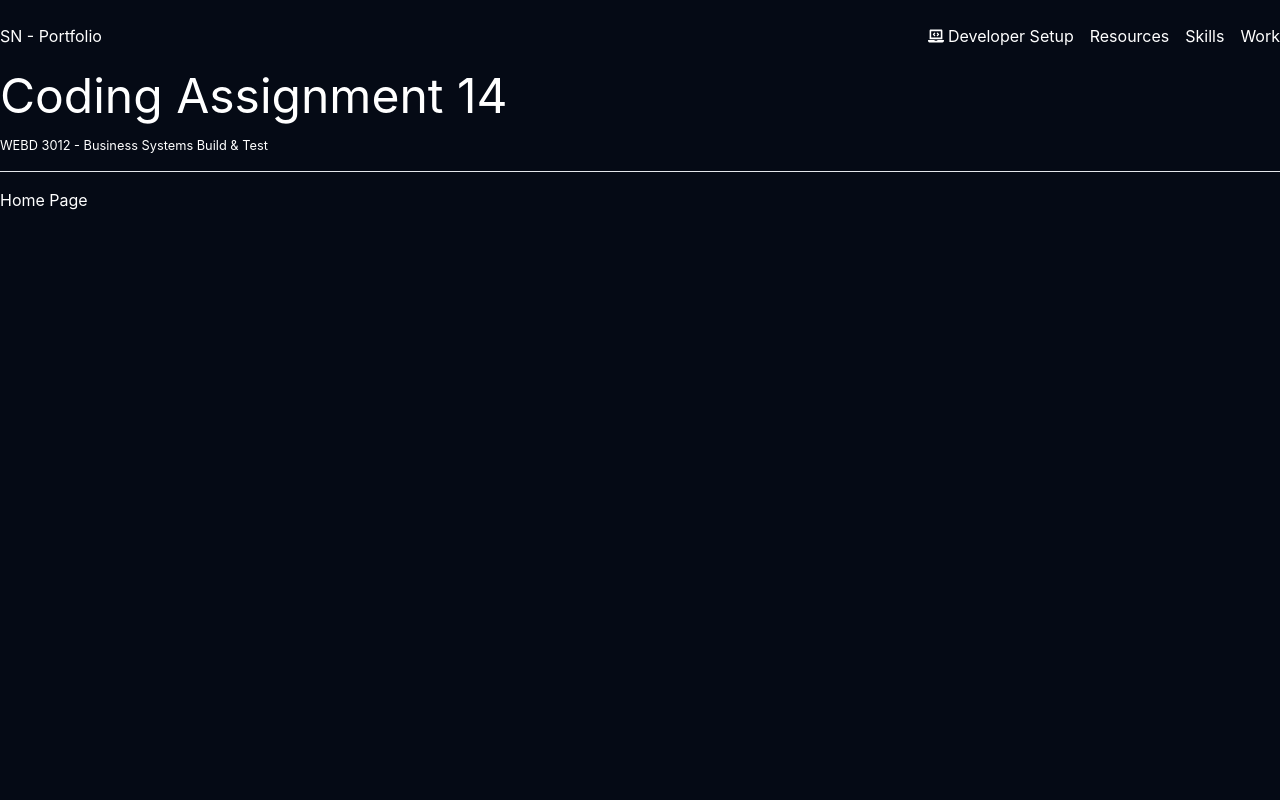
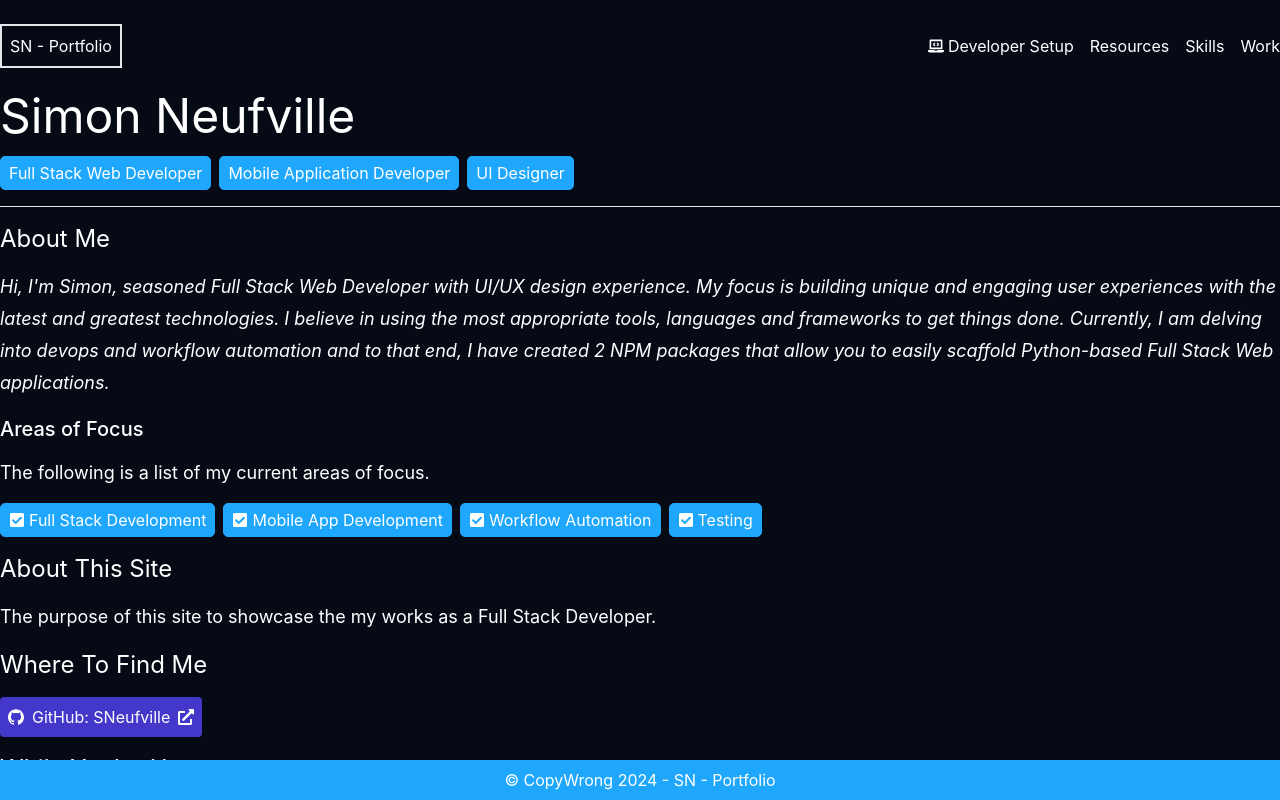
Before and after one commit to sneufville/webd-3012-coding-assignment14-cra, a React (Create React App) app: page / in a window 1280 px wide. Built offline with nearby package versions, Linux system fonts and the light colour scheme.

Commit message:
update site components. add footer component

```diff
--- a/src/App.tsx
+++ b/src/App.tsx
@@ -5,8 +5,8 @@ import router from "./routes";
 
 function App() {
   return (
-    <div className='h-screen w-full bg-midnight text-white'>
-      <div className='container mx-auto'>
+    <div className=' h-screen w-full bg-midnight text-white overflow-y-scroll'>
+      <div className='container h-full mx-auto'>
         <RouterProvider router={router} />
       </div>
     </div>
--- /dev/null
+++ b/src/components/AppFooter/AppFooter.tsx
@@ -0,0 +1,24 @@
+/**
+ * @author  sai
+ * created  2024-06-19
+ * project  coding-assignment-14-cra
+ */
+import React from "react";
+import styled from "styled-components";
+import type { AppFooterProps } from "./AppFooter.types";
+
+const StyledAppFooter = styled.footer`
+  align-items: center;
+  background-color: #1ea7fd;
+  display: flex;
+  flex: 1;
+  flex-direction: row;
+  justify-content: space-between;
+  padding: 0.5rem;
+`;
+
+const AppFooter: React.FC<AppFooterProps> = ({ children, className }) => {
+  return <StyledAppFooter className={className}>{children}</StyledAppFooter>;
+};
+
+export default AppFooter;
--- a/src/components/AppNav/AppNav.tsx
+++ b/src/components/AppNav/AppNav.tsx
@@ -22,7 +22,7 @@ const AppNav: React.FC<AppNavProps> = ({ disabled, siteTitle }) => {
       disabled={disabled}
     >
       <Link
-        className='cursor-pointer'
+        className='cursor-pointer p-2 border-2'
         to='/'
       >
         {siteTitle}
--- a/src/components/PageWrapper/PageWrapper.tsx
+++ b/src/components/PageWrapper/PageWrapper.tsx
@@ -7,12 +7,16 @@
 import React from "react";
 import type { PageWrapperProps } from "./PageWrapper.types";
 import AppNav from "../AppNav/AppNav";
+import AppFooter from "../AppFooter/AppFooter";
 
 const PageWrapper: React.FC<PageWrapperProps> = ({ children }) => {
   return (
     <div>
       <AppNav siteTitle='SN - Portfolio' />
-      <div className='flex flex-col gap-y-4'>{children}</div>
+      <div className='flex flex-col gap-y-4 px-4 md:px-0 pb-12'>{children}</div>
+      <AppFooter className='absolute bottom-0 right-0 left-0'>
+        <span className='text-center w-full'>&copy; CopyWrong 2024 - SN - Portfolio</span>
+      </AppFooter>
     </div>
   );
 };
--- a/src/pages/HomePage.tsx
+++ b/src/pages/HomePage.tsx
@@ -4,15 +4,72 @@
  * project  coding-assignment-14-cra
  */
 import React from "react";
+import { SiGithub } from "react-icons/si";
+import { FaCheckSquare, FaExternalLinkAlt, FaLink } from "react-icons/fa";
+import { Link } from "react-router-dom";
 import PageWrapper from "../components/PageWrapper/PageWrapper";
+import siteData from "../siteData.json";
+import { Label } from "../components/Label";
+
+const {
+  siteSections: { basicInformation },
+} = siteData;
 
 const HomePage = (): React.ReactElement => {
   return (
     <PageWrapper>
-      <h1 className='text-5xl'>Coding Assignment 14</h1>
-      <small>WEBD 3012 - Business Systems Build & Test</small>
+      <h1 className='text-5xl'>{basicInformation.siteTitle}</h1>
+      <div className='flex items-center flex-wrap gap-2'>
+        {basicInformation.titles.map((title, index) => (
+          <Label
+            key={`${index}-${title}`}
+            labelText={title}
+          />
+        ))}
+      </div>
       <hr />
-      <p>Home Page </p>
+      <h2 className='text-2xl'>About Me</h2>
+      <blockquote className='text-lg italic leading-8'>{basicInformation.aboutMe}</blockquote>
+      <h3 className='text-xl font-medium'>Areas of Focus</h3>
+      <p className='text-lg'>The following is a list of my current areas of focus.</p>
+      <div className='flex gap-2 flex-wrap'>
+        {basicInformation.areasOfFocus.map((focus, index) => (
+          <Label
+            key={`${index}-${focus}`}
+            iconElement={<FaCheckSquare />}
+            labelText={focus}
+          />
+        ))}
+      </div>
+      <h2 className='text-2xl'>About This Site</h2>
+      <blockquote className='text-lg leading-8'>{basicInformation.aboutSite}</blockquote>
+      <h2 className='text-2xl'>Where To Find Me</h2>
+      <Link
+        className='flex gap-x-2 bg-indigo-700 p-2 rounded items-center hover:bg-indigo-400 duration-200 w-fit'
+        target={"_blank"}
+        to={basicInformation.socialLinks.github.path}
+      >
+        <SiGithub /> {basicInformation.socialLinks.github.name} <FaExternalLinkAlt />
+      </Link>
+      <h2 className='text-2xl'>While You&apos;re Here</h2>
+      <p>
+        Feel free to check out the different sections of the portfolio. I have included a short
+        description of each section and what you can expect to find there.
+      </p>
+      {basicInformation.sectionSummaries.map((sectionSummary, index) => (
+        <div
+          key={`${index}-${sectionSummary.sectionName}`}
+          className='flex flex-col gap-y-2'
+        >
+          <Link to={sectionSummary.path}>
+            <h3 className='text-xl font-medium flex items-center gap-x-2 hover:text-slate-300 duration-200'>
+              <FaLink />
+              {sectionSummary.sectionName}
+            </h3>
+          </Link>
+          <p>{sectionSummary.description}</p>
+        </div>
+      ))}
     </PageWrapper>
   );
 };
--- a/src/siteData.json
+++ b/src/siteData.json
@@ -1,6 +1,41 @@
 {
   "siteSections": {
-    "basicInformation": {},
+    "basicInformation": {
+      "aboutMe": "Hi, I'm Simon, seasoned Full Stack Web Developer with UI/UX design experience. My focus is building unique and engaging user experiences with the latest and greatest technologies. I believe in using the most appropriate tools, languages and frameworks to get things done. Currently, I am delving into devops and workflow automation and to that end, I have created 2 NPM packages that allow you to easily scaffold Python-based Full Stack Web applications.",
+      "aboutSite": "The purpose of this site to showcase the my works as a Full Stack Developer.",
+      "areasOfFocus": ["Full Stack Development", "Mobile App Development", "Workflow Automation", "Testing"],
+      "sectionSummaries": [
+        {
+          "sectionName": "Developer Setup",
+          "description": "Provides an overview of my IDE setup, preferred terminal emulator and other developer-related preferences.",
+          "path": "/developer-setup"
+        },
+        {
+          "sectionName": "Resources",
+          "description": "Provides a collection of resources I have used to learn full stack web development and development in general.",
+          "path": "/resources"
+        },
+        {
+          "sectionName": "Skills",
+          "description": "Showcases the skills I have acquired over time and what they can potentially be used for.",
+          "path": "/skills"
+        },
+        {
+          "sectionName": "Work",
+          "description": "Showcases the work that I have done in this program as well as in my professional career. This section will also include open-source projects that I have worked on.",
+          "path": "/work"
+        }
+      ],
+      "siteTitle": "Simon Neufville",
+      "socialLinks": {
+        "github": {
+          "name": "GitHub: SNeufville",
+          "iconName": "github",
+          "path": "https://github.com/sneufville"
+        }
+      },
+      "titles": ["Full Stack Web Developer", "Mobile Application Developer", "UI Designer"]
+    },
     "work": {},
     "skills": {
       "description": "This section provides an overview of the skills, languages and frameworks and tools.",
```
Also changed, not shown: src/components/AppFooter/AppFooter.types.ts (added, +11 -0 lines), 1 other file (tests, documents, lock files or other folders).
